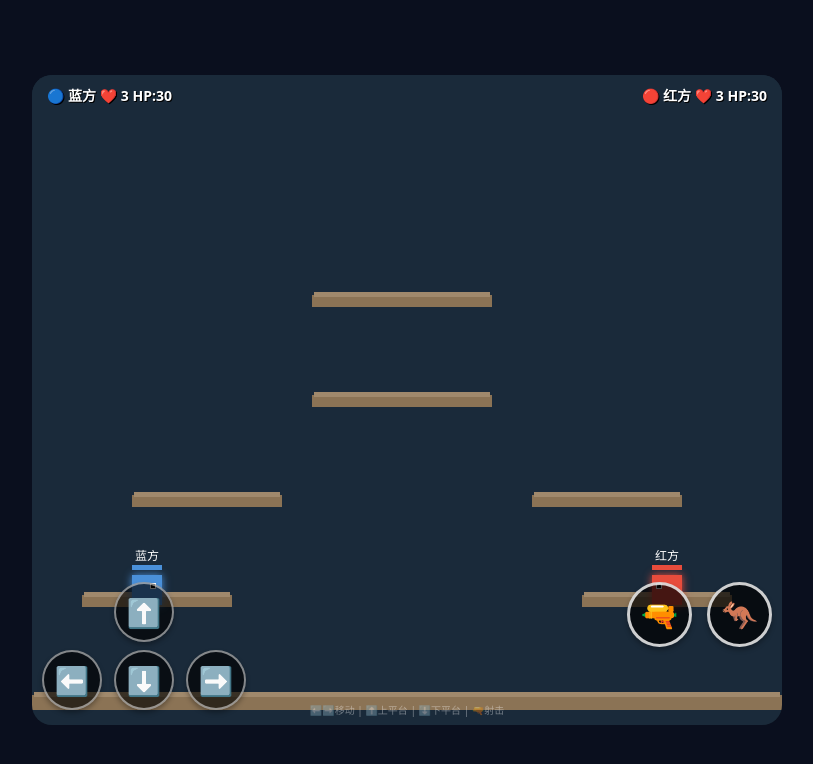
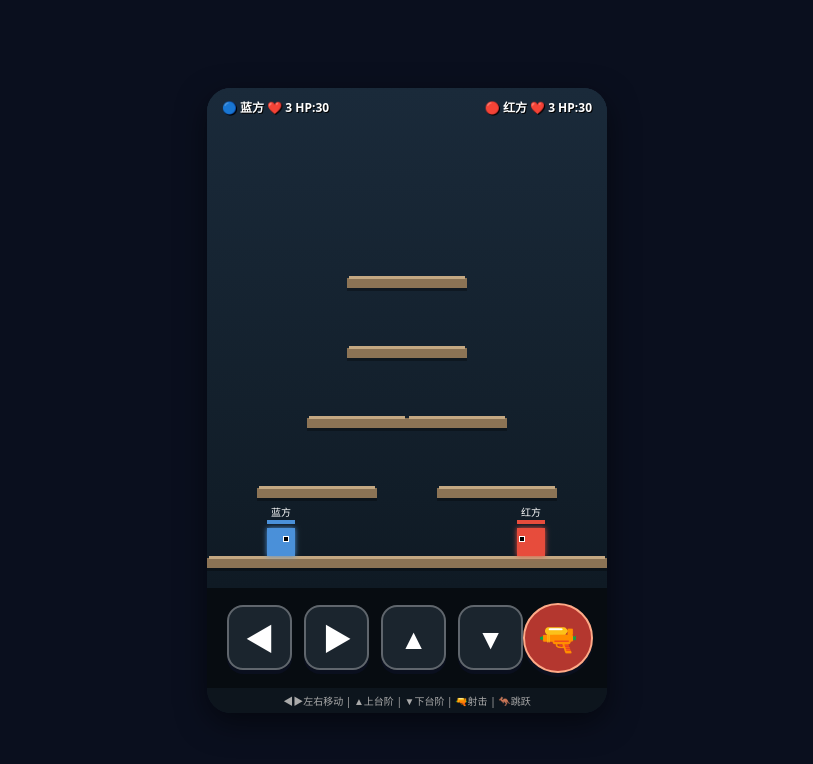
Before and after one commit to yeziyuhai/game, a website: page public/game.html in a window 1280 px wide. Shown: the whole page, without its empty margins (233-1046 px from the left). Drawn offline with nearby package versions, Linux system fonts and the light colour scheme; no server answers.

Commit message:
Update game.html

```diff
--- a/public/game.html
+++ b/public/game.html
@@ -20,30 +20,34 @@
             justify-content: center;
             align-items: center;
             font-family: system-ui, 'Segoe UI', sans-serif;
+            padding: 10px;
         }
 
-        /* 游戏主容器 */
-        .game-container {
-            position: relative;
+        /* 游戏主容器 - 竖屏布局 */
+        .game-wrapper {
             width: 100%;
-            max-width: 750px;
-            margin: 0 auto;
+            max-width: 400px;
             background: #1a2a3a;
-            border-radius: 20px;
+            border-radius: 24px;
             overflow: hidden;
+            box-shadow: 0 10px 30px rgba(0,0,0,0.5);
         }
 
-        /* Canvas 画布 - 固定尺寸 750x650，手机自动缩放 */
+        /* 游戏画布区域 */
+        .canvas-area {
+            background: #1a2a3a;
+            position: relative;
+        }
+
         canvas {
             display: block;
             width: 100%;
             height: auto;
             background: linear-gradient(180deg, #1a2a3a, #0f1a24);
             cursor: pointer;
-            touch-action: none;
         }
 
-        /* 血条区域 */
+        /* 血条区域 - 悬浮在画布上 */
         .health-bars {
             position: absolute;
             top: 10px;
@@ -54,45 +58,34 @@
             padding: 0 15px;
             color: white;
             font-weight: bold;
-            font-size: 14px;
+            font-size: 12px;
             text-shadow: 1px 1px 0 black;
             z-index: 10;
             pointer-events: none;
         }
 
-        /* 控制区域 */
-        .controls {
-            position: absolute;
-            bottom: 15px;
-            left: 0;
-            right: 0;
+        /* 控制面板 - 按钮区域 */
+        .control-panel {
+            background: rgba(0, 0, 0, 0.7);
+            padding: 15px 20px;
             display: flex;
             justify-content: space-between;
-            padding: 0 10px;
-            z-index: 10;
-            pointer-events: none;
+            align-items: center;
+            backdrop-filter: blur(5px);
         }
 
         /* 方向键区域 */
-        .dpad {
+        .direction-area {
             display: flex;
-            flex-direction: column;
-            gap: 8px;
-            pointer-events: auto;
-        }
-
-        .dpad-row {
-            display: flex;
-            justify-content: center;
             gap: 12px;
         }
 
-        .dpad-btn {
-            width: 60px;
-            height: 60px;
-            border-radius: 50%;
-            background: rgba(0, 0, 0, 0.65);
-            border: 2px solid rgba(255, 255, 255, 0.5);
+        .dir-btn {
+            width: 65px;
+            height: 65px;
+            border-radius: 16px;
+            background: rgba(30, 40, 50, 0.9);
+            border: 2px solid rgba(255, 255, 255, 0.3);
             display: flex;
             align-items: center;
             justify-content: center;
@@ -101,44 +94,60 @@
             color: white;
             cursor: pointer;
             transition: 0.05s linear;
-            box-shadow: 0 3px 5px rgba(0, 0, 0, 0.3);
+            box-shadow: 0 4px 0 #0a0f1e;
         }
 
-        .dpad-btn:active {
-            transform: scale(0.92);
-            background: rgba(255, 255, 255, 0.35);
+        .dir-btn:active {
+            transform: translateY(2px);
+            box-shadow: 0 1px 0 #0a0f1e;
+            background: rgba(100, 120, 140, 0.9);
         }
 
-        /* 右侧按钮 */
-        .action-buttons {
+        /* 右侧按钮区域 */
+        .action-area {
             display: flex;
             gap: 15px;
-            pointer-events: auto;
         }
 
         .action-btn {
-            width: 65px;
-            height: 65px;
-            border-radius: 50%;
-            background: rgba(0, 0, 0, 0.7);
-            border: 3px solid rgba(255, 255, 255, 0.8);
+            width: 70px;
+            height: 70px;
+            border-radius: 35px;
+            background: rgba(30, 40, 50, 0.9);
+            border: 2px solid rgba(255, 255, 255, 0.5);
             display: flex;
             align-items: center;
             justify-content: center;
-            font-size: 30px;
+            font-size: 32px;
             cursor: pointer;
             transition: 0.05s linear;
-            box-shadow: 0 3px 5px rgba(0, 0, 0, 0.3);
+            box-shadow: 0 4px 0 #0a0f1e;
         }
 
         .action-btn:active {
-            transform: scale(0.92);
-            background: rgba(255, 255, 255, 0.35);
+            transform: translateY(2px);
+            box-shadow: 0 1px 0 #0a0f1e;
+            background: rgba(100, 120, 140, 0.9);
+        }
+
+        /* 射击按钮特殊颜色 */
+        .shoot-btn {
+            background: rgba(200, 60, 50, 0.9);
+            border-color: #ffaa88;
+        }
+
+        /* 提示文字 */
+        .game-tip {
+            background: rgba(0, 0, 0, 0.5);
+            text-align: center;
+            color: #aaa;
+            font-size: 10px;
+            padding: 5px;
         }
 
         /* 胜利弹窗 */
         .result-overlay {
-            position: absolute;
+            position: fixed;
             top: 0;
             left: 0;
             width: 100%;
@@ -148,7 +157,6 @@
             align-items: center;
             justify-content: center;
             z-index: 100;
-            border-radius: 20px;
         }
 
         .result-card {
@@ -174,72 +182,52 @@
             margin-top: 15px;
             cursor: pointer;
         }
-
-        /* 提示文字 */
-        .game-tip {
-            position: absolute;
-            bottom: 8px;
-            left: 0;
-            right: 0;
-            text-align: center;
-            color: rgba(255, 255, 255, 0.4);
-            font-size: 10px;
-            pointer-events: none;
-            z-index: 10;
-        }
-
-        @media (max-width: 600px) {
-            .dpad-btn, .action-btn { width: 55px; height: 55px; font-size: 24px; }
-            .health-bars { font-size: 12px; top: 5px; }
-        }
     </style>
 </head>
 <body>
-<div class="game-container">
-    <canvas id="gameCanvas" width="750" height="650"></canvas>
-
-    <div class="health-bars">
-        <div>🔵 蓝方 ❤️ <span id="blueLives">3</span> HP:<span id="blueHp">30</span></div>
-        <div>🔴 红方 ❤️ <span id="redLives">3</span> HP:<span id="redHp">30</span></div>
+<div class="game-wrapper">
+    <div class="canvas-area">
+        <canvas id="gameCanvas" width="400" height="500"></canvas>
+        <div class="health-bars">
+            <div>🔵 蓝方 ❤️ <span id="blueLives">3</span> HP:<span id="blueHp">30</span></div>
+            <div>🔴 红方 ❤️ <span id="redLives">3</span> HP:<span id="redHp">30</span></div>
+        </div>
     </div>
 
-    <div class="controls">
-        <div class="dpad">
-            <div class="dpad-row">
-                <div class="dpad-btn" id="btnUp">⬆️</div>
-            </div>
-            <div class="dpad-row">
-                <div class="dpad-btn" id="btnLeft">⬅️</div>
-                <div class="dpad-btn" id="btnDown">⬇️</div>
-                <div class="dpad-btn" id="btnRight">➡️</div>
-            </div>
+    <div class="control-panel">
+        <div class="direction-area">
+            <div class="dir-btn" id="btnLeft">◀</div>
+            <div class="dir-btn" id="btnRight">▶</div>
+            <div class="dir-btn" id="btnUp">▲</div>
+            <div class="dir-btn" id="btnDown">▼</div>
         </div>
-        <div class="action-buttons">
-            <div class="action-btn" id="shootBtn">🔫</div>
+        <div class="action-area">
+            <div class="action-btn shoot-btn" id="shootBtn">🔫</div>
             <div class="action-btn" id="jumpBtn">🦘</div>
         </div>
     </div>
-    <div class="game-tip">⬅️➡️移动 | ⬆️上平台 | ⬇️下平台 | 🔫射击</div>
+    <div class="game-tip">◀▶左右移动 | ▲上台阶 | ▼下台阶 | 🔫射击 | 🦘跳跃</div>
 </div>
 
 <script src="/socket.io/socket.io.js"></script>
 <script>
     // ==================== 游戏配置 ====================
-    const GAME_WIDTH = 750;
-    const GAME_HEIGHT = 650;
+    const GAME_WIDTH = 400;
+    const GAME_HEIGHT = 500;
 
-    // 平台定义（从上到下：Y坐标越小越高）
+    // 平台定义（高度和角色一样高，跳跃即可站上去）
+    // Y坐标：角色高度30，平台高度10
     const PLATFORMS = [
-        { x: 280, y: 220, width: 180, height: 12 },   // 最高层
-        { x: 280, y: 320, width: 180, height: 12 },   // 第三层
-        { x: 100, y: 420, width: 150, height: 12 },   // 左二层
-        { x: 500, y: 420, width: 150, height: 12 },   // 右二层
-        { x: 50, y: 520, width: 150, height: 12 },    // 左一层
-        { x: 550, y: 520, width: 150, height: 12 },   // 右一层
-        { x: 0, y: 620, width: 750, height: 15 }       // 地面
+        { x: 0, y: 470, width: 400, height: 10 },      // 地面
+        { x: 50, y: 400, width: 120, height: 10 },     // 左一层
+        { x: 230, y: 400, width: 120, height: 10 },    // 右一层
+        { x: 100, y: 330, width: 100, height: 10 },    // 左二层
+        { x: 200, y: 330, width: 100, height: 10 },    // 右二层
+        { x: 140, y: 260, width: 120, height: 10 },    // 三层
+        { x: 140, y: 190, width: 120, height: 10 }     // 四层（最高）
     ];
 
-    // 按Y坐标排序，用于平台上下移动
+    // 按Y坐标排序的平台
     const SORTED_PLATFORMS = [...PLATFORMS].sort((a, b) => a.y - b.y);
 
     // ==================== 全局变量 ====================
@@ -248,13 +236,17 @@
     let gameActive = true;
 
     let players = {
-        blue: { x: 100, y: 500, hp: 30, lives: 3, color: 'blue', facingRight: true },
-        red: { x: 620, y: 500, hp: 30, lives: 3, color: 'red', facingRight: false }
+        blue: { x: 60, y: 440, hp: 30, lives: 3, color: 'blue', facingRight: true },
+        red: { x: 310, y: 440, hp: 30, lives: 3, color: 'red', facingRight: false }
     };
     let bullets = [];
 
-    let moveLeft = false;
-    let moveRight = false;
+    // 移动状态
+    let moveLeftPressed = false;
+    let moveRightPressed = false;
+
+    // 防止重复发送移动
+    let lastSendTime = 0;
 
     // Canvas 元素
     const canvas = document.getElementById('gameCanvas');
@@ -278,22 +270,15 @@
         }
     }
 
-    // 获取玩家当前所在的平台Y坐标
+    // 获取玩家当前所在的平台Y坐标（站立位置）
     function getCurrentPlatformY(playerY) {
-        let closestY = 620; // 默认地面
         for (let p of PLATFORMS) {
-            // 如果玩家站在这个平台上（Y坐标接近平台顶部）
-            if (Math.abs(playerY + 30 - p.y) < 5) {
+            // 角色底部在平台上
+            if (playerY + 30 >= p.y && playerY + 30 <= p.y + 15) {
                 return p.y;
             }
         }
-        // 找玩家下方的平台
-        for (let p of PLATFORMS) {
-            if (playerY + 30 <= p.y && p.y < closestY) {
-                closestY = p.y;
-            }
-        }
-        return closestY;
+        return 470; // 默认地面
     }
 
     // 获取上一层平台的Y坐标
@@ -319,25 +304,31 @@
         return currentY;
     }
 
-    // 跳转到上一层平台
-    function jumpToUpperPlatform(player) {
-        const currentY = getCurrentPlatformY(player.y);
+    // 跳上上一层平台
+    function jumpUp() {
+        if (!gameActive || !myColor || !players[myColor]) return false;
+        const p = players[myColor];
+        const currentY = getCurrentPlatformY(p.y);
         const upperY = getUpperPlatformY(currentY);
         if (upperY !== null) {
-            player.y = upperY - 30;
+            p.y = upperY - 30;
             console.log('跳上平台:', upperY);
+            socket.emit('move_up', { y: p.y });
             return true;
         }
         return false;
     }
 
-    // 掉到下一层平台
-    function dropToLowerPlatform(player) {
-        const currentY = getCurrentPlatformY(player.y);
+    // 下到下一层平台
+    function jumpDown() {
+        if (!gameActive || !myColor || !players[myColor]) return false;
+        const p = players[myColor];
+        const currentY = getCurrentPlatformY(p.y);
         const lowerY = getLowerPlatformY(currentY);
         if (lowerY !== currentY && lowerY !== null) {
-            player.y = lowerY - 30;
-            console.log('掉下平台:', lowerY);
+            p.y = lowerY - 30;
+            console.log('下到平台:', lowerY);
+            socket.emit('move_down', { y: p.y });
             return true;
         }
         return false;
@@ -346,24 +337,31 @@
     // ==================== 绘制函数 ====================
     function drawPlatforms() {
         for (let p of PLATFORMS) {
+            // 平台主体
             ctx.fillStyle = '#8B7355';
             ctx.fillRect(p.x, p.y, p.width, p.height);
-            ctx.fillStyle = '#A0896C';
-            ctx.fillRect(p.x + 2, p.y - 3, p.width - 4, 5);
+            // 平台顶部高亮
+            ctx.fillStyle = '#C4A882';
+            ctx.fillRect(p.x + 2, p.y - 2, p.width - 4, 3);
+            // 平台阴影
+            ctx.fillStyle = 'rgba(0,0,0,0.3)';
+            ctx.fillRect(p.x, p.y + p.height, p.width, 3);
         }
     }
 
     function drawPlayer(p) {
         if (!p) return;
+
+        // 身体
         ctx.fillStyle = p.color === 'blue' ? '#4a90d9' : '#e74c3c';
-        ctx.shadowBlur = 8;
+        ctx.shadowBlur = 5;
         ctx.shadowColor = p.color === 'blue' ? '#4a90d9' : '#e74c3c';
-        ctx.fillRect(p.x, p.y, 30, 30);
+        ctx.fillRect(p.x, p.y, 28, 28);
         ctx.shadowBlur = 0;
 
-        // 眼睛（方向）
+        // 眼睛（方向指示）
         ctx.fillStyle = 'white';
-        const eyeX = p.facingRight ? p.x + 22 : p.x + 8;
+        const eyeX = p.facingRight ? p.x + 20 : p.x + 6;
         ctx.fillRect(eyeX - 4, p.y + 8, 6, 6);
         ctx.fillStyle = 'black';
         ctx.fillRect(eyeX - 3, p.y + 9, 4, 4);
@@ -371,29 +369,32 @@
         // 血条
         const hpPercent = p.hp / 30;
         ctx.fillStyle = '#333';
-        ctx.fillRect(p.x, p.y - 10, 30, 5);
+        ctx.fillRect(p.x, p.y - 8, 28, 4);
         ctx.fillStyle = p.color === 'blue' ? '#4a90d9' : '#e74c3c';
-        ctx.fillRect(p.x, p.y - 10, 30 * hpPercent, 5);
+        ctx.fillRect(p.x, p.y - 8, 28 * hpPercent, 4);
 
         // 名字
         ctx.fillStyle = 'white';
-        ctx.font = '12px system-ui';
+        ctx.font = '10px system-ui';
         ctx.textAlign = 'center';
-        ctx.fillText(p.color === 'blue' ? '蓝方' : '红方', p.x + 15, p.y - 15);
+        ctx.fillText(p.color === 'blue' ? '蓝方' : '红方', p.x + 14, p.y - 12);
     }
 
     function drawBullet(b) {
         ctx.fillStyle = '#ffd700';
-        ctx.fillRect(b.x, b.y, 8, 5);
+        ctx.fillRect(b.x, b.y, 8, 4);
         ctx.fillStyle = '#ffaa00';
-        ctx.fillRect(b.x + (b.direction > 0 ? 5 : 0), b.y, 3, 5);
+        ctx.fillRect(b.x + (b.direction > 0 ? 5 : 0), b.y, 3, 4);
     }
 
     function drawGame() {
         ctx.clearRect(0, 0, GAME_WIDTH, GAME_HEIGHT);
 
-        // 背景
-        ctx.fillStyle = '#1a2a3a';
+        // 背景渐变
+        const grad = ctx.createLinearGradient(0, 0, 0, GAME_HEIGHT);
+        grad.addColorStop(0, '#1a2a3a');
+        grad.addColorStop(1, '#0f1a24');
+        ctx.fillStyle = grad;
         ctx.fillRect(0, 0, GAME_WIDTH, GAME_HEIGHT);
 
         drawPlatforms();
@@ -406,31 +407,35 @@
         drawPlayer(players.red);
     }
 
-    // ==================== 游戏循环 ====================
-    function gameLoop() {
-        if (!gameActive) {
-            drawGame();
-            requestAnimationFrame(gameLoop);
-            return;
+    // ==================== 移动逻辑 ====================
+    function updateMovement() {
+        if (!gameActive || !myColor || !players[myColor]) return;
+
+        let moved = false;
+        const p = players[myColor];
+
+        if (moveLeftPressed) {
+            p.x -= 4;
+            p.facingRight = false;
+            moved = true;
+        }
+        if (moveRightPressed) {
+            p.x += 4;
+            p.facingRight = true;
+            moved = true;
         }
 
-        // 更新本地玩家移动
-        if (myColor && players[myColor]) {
-            let velX = 0;
-            if (moveLeft) velX = -4;
-            if (moveRight) velX = 4;
-            if (velX !== 0) {
-                players[myColor].x += velX;
-                // 边界限制
-                if (players[myColor].x < 20) players[myColor].x = 20;
-                if (players[myColor].x + 30 > 720) players[myColor].x = 720 - 30;
-                players[myColor].facingRight = velX > 0;
-                socket.emit('move', { velX: velX, x: players[myColor].x });
+        // 边界限制
+        if (p.x < 10) p.x = 10;
+        if (p.x + 28 > 390) p.x = 390 - 28;
+
+        if (moved) {
+            const now = Date.now();
+            if (now - lastSendTime > 30) {
+                lastSendTime = now;
+                socket.emit('move', { x: p.x, facingRight: p.facingRight });
             }
         }
-
-        drawGame();
-        requestAnimationFrame(gameLoop);
     }
 
     // ==================== Socket 事件 ====================
@@ -462,7 +467,7 @@
                 <button class="result-btn" id="returnBtn">返回房间</button>
             </div>
         `;
-        document.querySelector('.game-container').appendChild(resultDiv);
+        document.body.appendChild(resultDiv);
         document.getElementById('returnBtn').onclick = () => {
             socket.emit('return_to_room');
             window.location.href = '/';
@@ -473,68 +478,60 @@
         window.location.href = '/';
     });
 
-    // ==================== 控制按钮绑定 ====================
+    // ==================== 按钮绑定 ====================
     // 左移
     const leftBtn = document.getElementById('btnLeft');
-    leftBtn.addEventListener('touchstart', (e) => { e.preventDefault(); moveLeft = true; });
-    leftBtn.addEventListener('touchend', (e) => { e.preventDefault(); moveLeft = false; });
-    leftBtn.addEventListener('mousedown', () => { moveLeft = true; });
-    leftBtn.addEventListener('mouseup', () => { moveLeft = false; });
+    leftBtn.addEventListener('touchstart', (e) => { e.preventDefault(); moveLeftPressed = true; });
+    leftBtn.addEventListener('touchend', (e) => { e.preventDefault(); moveLeftPressed = false; });
+    leftBtn.addEventListener('mousedown', () => { moveLeftPressed = true; });
+    leftBtn.addEventListener('mouseup', () => { moveLeftPressed = false; });
 
     // 右移
     const rightBtn = document.getElementById('btnRight');
-    rightBtn.addEventListener('touchstart', (e) => { e.preventDefault(); moveRight = true; });
-    rightBtn.addEventListener('touchend', (e) => { e.preventDefault(); moveRight = false; });
-    rightBtn.addEventListener('mousedown', () => { moveRight = true; });
-    rightBtn.addEventListener('mouseup', () => { moveRight = false; });
+    rightBtn.addEventListener('touchstart', (e) => { e.preventDefault(); moveRightPressed = true; });
+    rightBtn.addEventListener('touchend', (e) => { e.preventDefault(); moveRightPressed = false; });
+    rightBtn.addEventListener('mousedown', () => { moveRightPressed = true; });
+    rightBtn.addEventListener('mouseup', () => { moveRightPressed = false; });
 
-    // 上平台（跳跃）
+    // 上平台按钮
     const upBtn = document.getElementById('btnUp');
-    const jumpBtn = document.getElementById('jumpBtn');
+    upBtn.addEventListener('click', (e) => { e.preventDefault(); jumpUp(); });
+    upBtn.addEventListener('touchstart', (e) => { e.preventDefault(); jumpUp(); });
 
-    function doJump() {
-        if (!gameActive || !myColor || !players[myColor]) return;
-        const success = jumpToUpperPlatform(players[myColor]);
-        if (success) {
-            socket.emit('move_up', { y: players[myColor].y });
-        }
-    }
+    // 下平台按钮
+    const downBtn = document.getElementById('btnDown');
+    downBtn.addEventListener('click', (e) => { e.preventDefault(); jumpDown(); });
+    downBtn.addEventListener('touchstart', (e) => { e.preventDefault(); jumpDown(); });
 
-    upBtn.addEventListener('touchstart', (e) => { e.preventDefault(); doJump(); });
-    upBtn.addEventListener('mousedown', () => { doJump(); });
-    jumpBtn.addEventListener('touchstart', (e) => { e.preventDefault(); doJump(); });
-    jumpBtn.addEventListener('mousedown', () => { doJump(); });
+    // 跳跃按钮（复用上平台）
+    const jumpActionBtn = document.getElementById('jumpBtn');
+    jumpActionBtn.addEventListener('click', (e) => { e.preventDefault(); jumpUp(); });
+    jumpActionBtn.addEventListener('touchstart', (e) => { e.preventDefault(); jumpUp(); });
 
-    // 下平台
-    const downBtn = document.getElementById('btnDown');
-    function doDown() {
-        if (!gameActive || !myColor || !players[myColor]) return;
-        const success = dropToLowerPlatform(players[myColor]);
-        if (success) {
-            socket.emit('move_down', { y: players[myColor].y });
-        }
-    }
-    downBtn.addEventListener('touchstart', (e) => { e.preventDefault(); doDown(); });
-    downBtn.addEventListener('mousedown', () => { doDown(); });
-
-    // 射击
+    // 射击按钮
     const shootBtn = document.getElementById('shootBtn');
     function doShoot() {
         if (!gameActive || !myColor || !players[myColor]) return;
         const p = players[myColor];
         socket.emit('shoot', {
-            x: p.x + 15,
-            y: p.y + 15,
+            x: p.x + 14,
+            y: p.y + 14,
             direction: p.facingRight ? 1 : -1,
             owner: myColor
         });
     }
+    shootBtn.addEventListener('click', (e) => { e.preventDefault(); doShoot(); });
     shootBtn.addEventListener('touchstart', (e) => { e.preventDefault(); doShoot(); });
-    shootBtn.addEventListener('mousedown', () => { doShoot(); });
 
-    // 启动游戏
+    // ==================== 游戏循环 ====================
+    function gameLoop() {
+        updateMovement();
+        drawGame();
+        requestAnimationFrame(gameLoop);
+    }
+
     gameLoop();
-    console.log('游戏已启动');
+    console.log('游戏已启动 - 竖屏版');
 </script>
 </body>
 </html>
```
